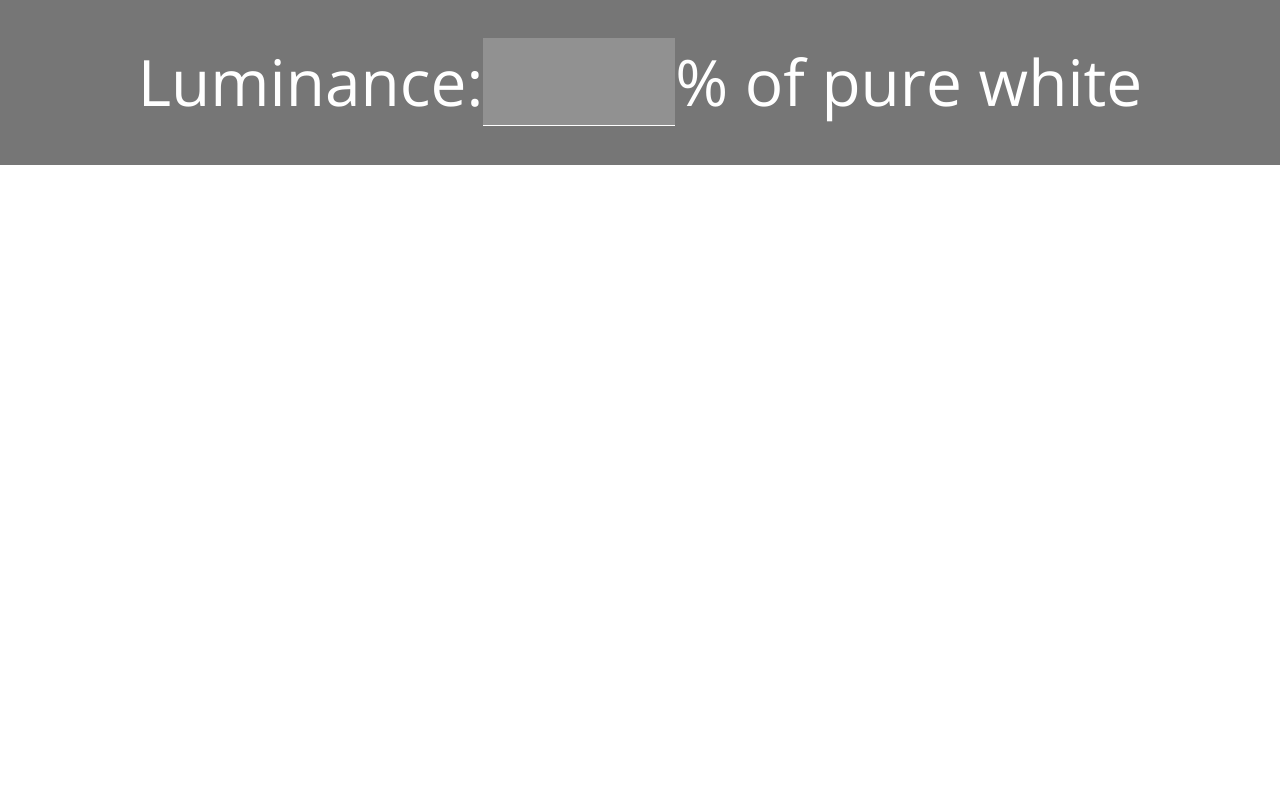
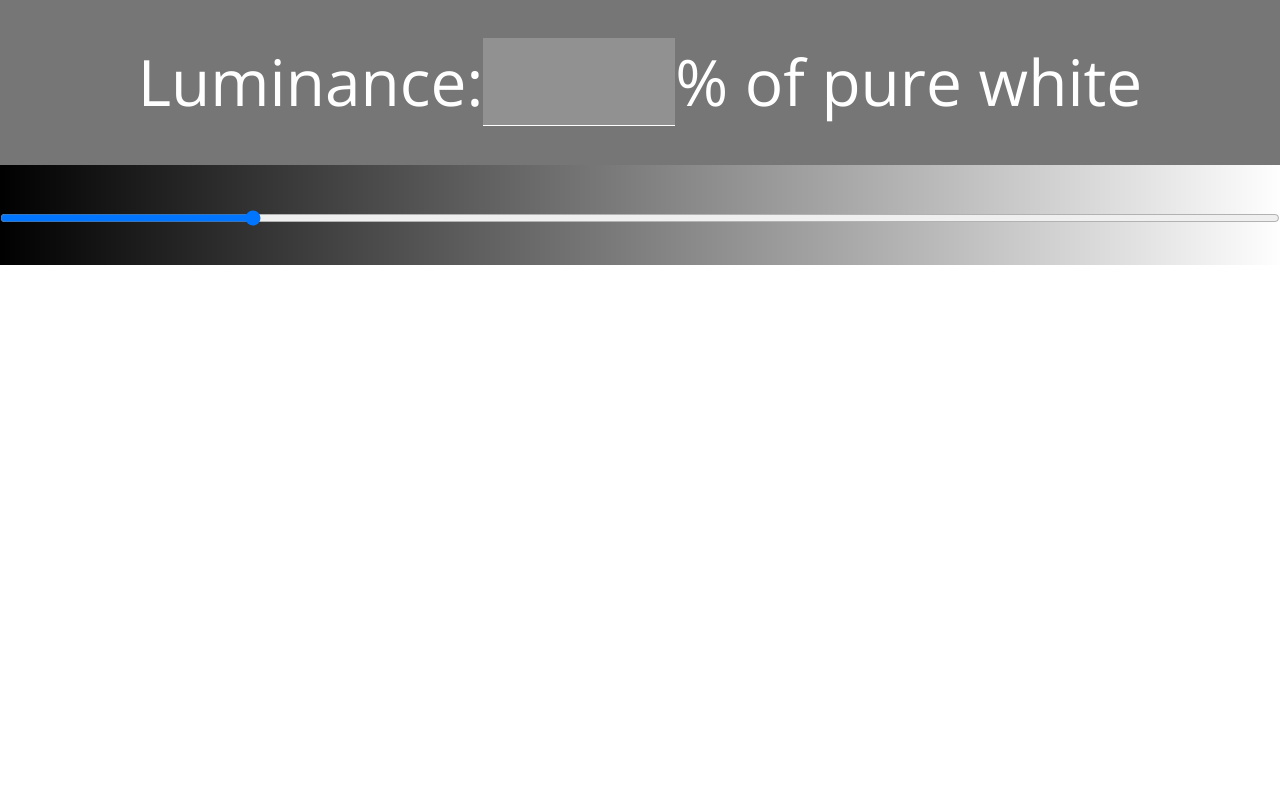
Before and after one commit to masakudamatsu/color-picker, a React (Create React App) app: page / in a window 1280 px wide. Shown: the top 800 px of the page. Built offline with nearby package versions, Linux system fonts and the light colour scheme.

Commit message:
Add the slider to set luminance #10

```diff
--- a/src/App.css
+++ b/src/App.css
@@ -37,7 +37,22 @@ body {
   padding: .6em 0;
   text-align: center
 }
-
+.grey-container {
+  background-color: grey;
+  display: flex;
+  height: 100px;
+  position: relative;
+  width: 100%;
+}
+.grey {
+  flex: 1 0 0%;
+  height: 100%;
+}
+.slider {
+  position: relative;
+  bottom: 55px;
+  width: 100%;
+}
 /* Swash */
 .swash-layout {
   display: flex;
--- a/src/App.js
+++ b/src/App.js
@@ -1,6 +1,7 @@
 import React from 'react';
 import './App.css';
 import LuminanceSetter from './components/LuminanceSetter.js';
+import LuminanceSlideSetter from './components/LuminanceSlideSetter.js';
 import Swash from './components/Swash.js';
 class App extends React.Component {
   constructor(props) {
@@ -21,6 +22,7 @@ class App extends React.Component {
       <div className="App">
         <main>
           <LuminanceSetter setLuminance={this.setLuminance} />
+          <LuminanceSlideSetter />
           <div className="swash-layout">
             <section className="swash-container">
               <Swash luminance={this.state.luminance}
--- /dev/null
+++ b/src/components/GreyShade.js
@@ -0,0 +1,20 @@
+// GreyShade component
+// Start with replacing "GreyShade" with the Component's name
+
+import React from 'react';
+
+class GreyShade extends React.Component {
+  render() {
+    const colorCode = `rgb(${this.props.rgb}, ${this.props.rgb}, ${this.props.rgb})`;
+    const color = {
+      backgroundColor: `${colorCode}`
+    };
+    return (
+      <div className="grey"
+           style={color}>
+      </div>
+    );
+  }
+}
+
+export default GreyShade;
--- /dev/null
+++ b/src/components/LuminanceSlideSetter.js
@@ -0,0 +1,31 @@
+// LuminanceSlideSetter component
+// Start with replacing "LuminanceSlideSetter" with the Component's name
+
+import React from 'react';
+import GreyShade from './GreyShade.js';
+class LuminanceSlideSetter extends React.Component {
+  render() {
+    let values =[];
+    for (let counter = 1; counter < 255; counter++) {
+      values.push(counter);
+    }
+    return (
+      <div>
+        <div className="grey-container">
+          {values.map(value => {
+            return (
+              <GreyShade rgb={value} />
+            );
+          })}
+        </div>
+        <input type="range"
+               className="slider"
+               max="254"
+               min="1"
+               step="1" />
+      </div>
+    );
+  }
+}
+
+export default LuminanceSlideSetter;
```
